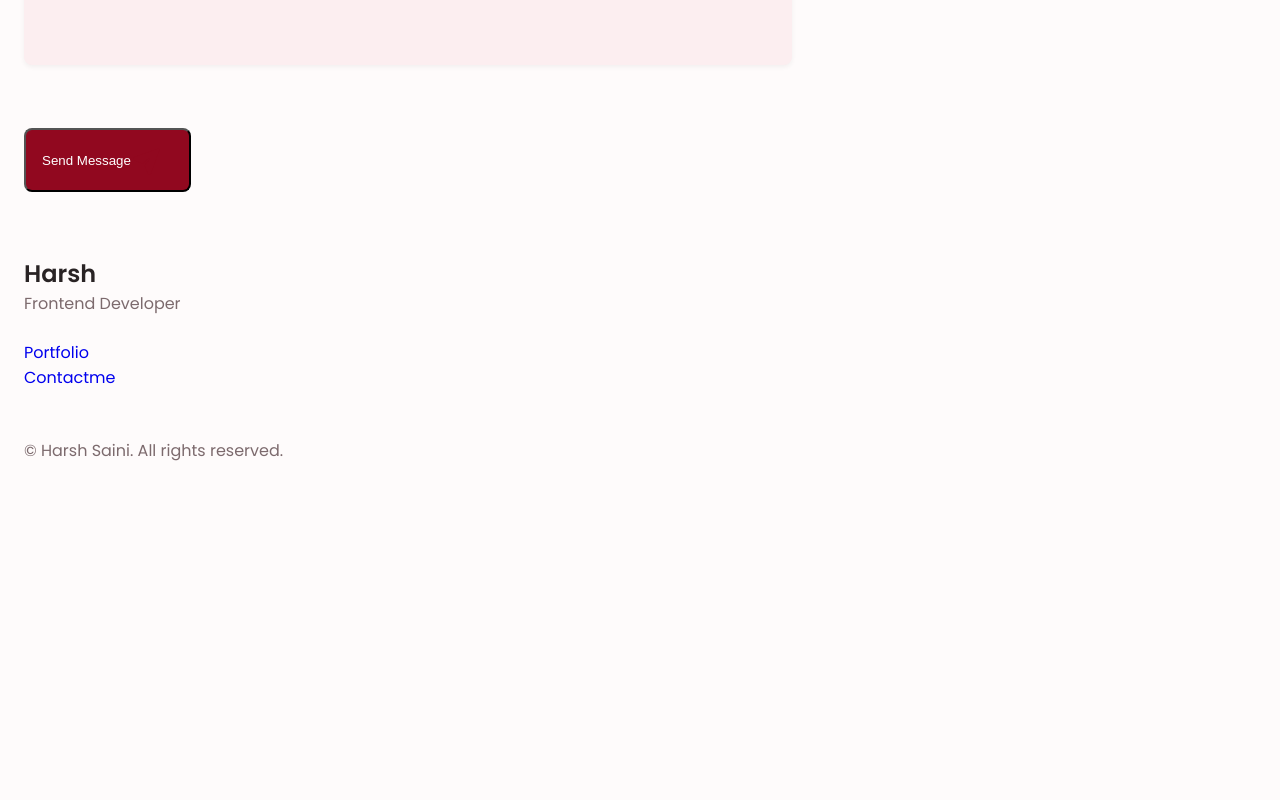
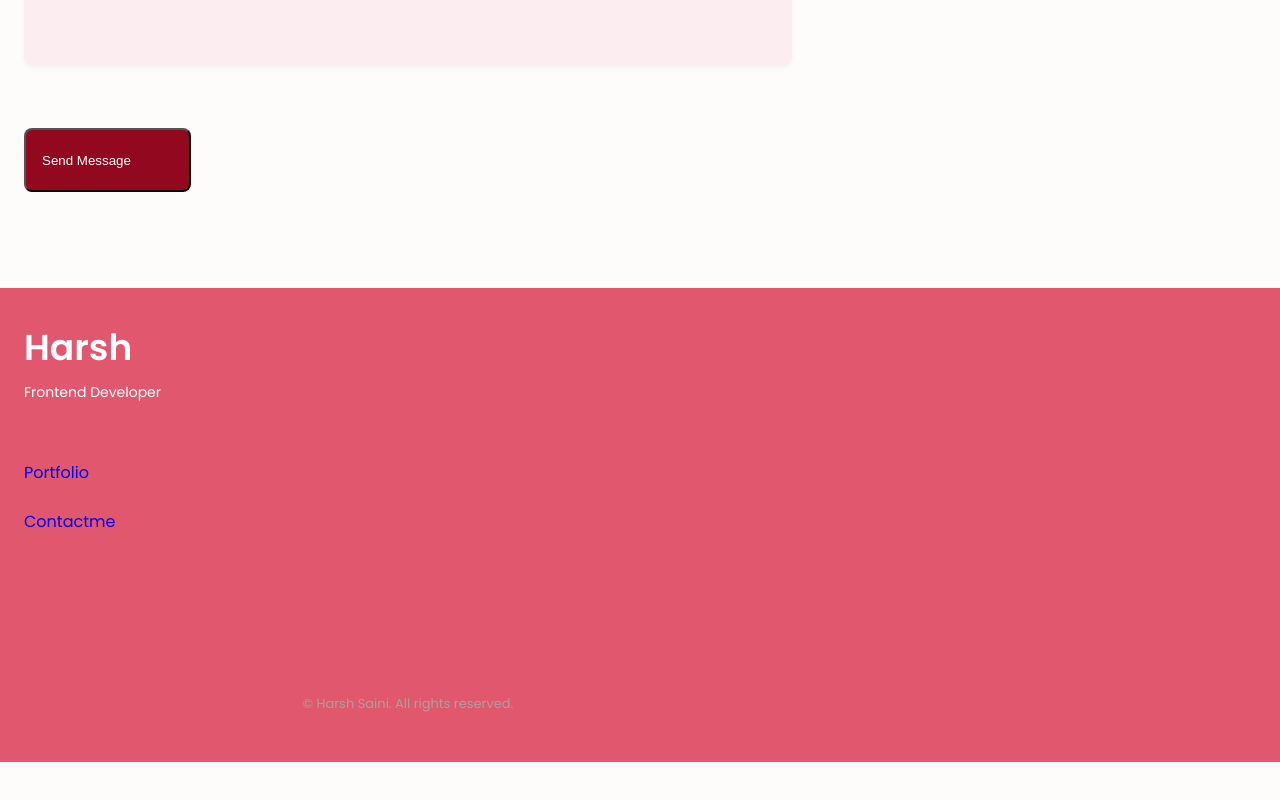
Before and after one commit to Harsh-Builds/My-Portfolio, a React (Create React App) app in the folder client/: page / in a window 1280 px wide. Shown: the part 4027-4827 px from the top of the page. Before the commit the page ends 4538 px from the top, so only its background shows below. Built offline with nearby package versions, Linux system fonts and the light colour scheme.

Commit message:
do styling in footer section

```diff
--- a/client/src/portfolio.css
+++ b/client/src/portfolio.css
@@ -742,3 +742,57 @@ textarea.contact_input {
   resize: none;
   min-height: 120px;
 }
+
+/*==================== FOOTER ====================*/
+ .footer{
+  padding-top: 2rem;
+}
+
+.footer_container{
+  row-gap: 3.5rem;
+}
+
+.footer_bg{
+  background-color: var(--first-color-second);
+  padding: 2rem 0 3rem;
+}
+
+.footer_title{
+  font-size: var(--h1-font-size);
+  margin-bottom: var(--mb-0-25);
+}
+
+.footer_subtitle{
+  font-size: var(--small-font-size);
+}
+
+.footer_links{
+  display: flex;
+  flex-direction: column;
+  row-gap: 1.5rem;
+}
+
+.footer_links :hover{
+  color: var(--first-color-lighter);
+}
+
+.footer_social{
+  font-size: 1.25rem;
+}
+.footer_social :hover{
+ color: var(--first-color-lighter);
+}
+
+.footer_copy{
+  font-size: var(--smaller-font-size);
+  text-align: center;
+  margin-top: var(--mb-3);
+  color: var(--text-color-light);
+}
+
+.footer_title,
+.footer_subtitle,
+.footer_links,
+.footer_social{
+  color: #fff;
+}
```
